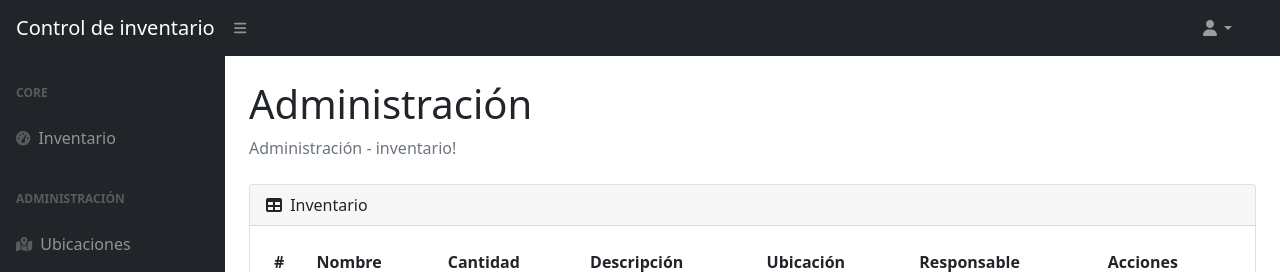
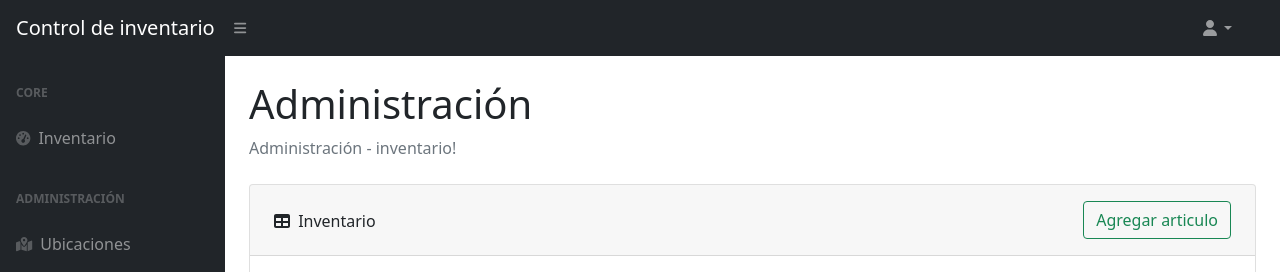
Before and after one commit to EduardoRu/controlInventario, a PHP site: page / in a window 1280 px wide. Shown: the top 272 px of the page. Run offline with PHP 8.4, Linux system fonts and the light colour scheme; data that the repository does not hold is empty; some libraries are stand-ins or nearby versions.

Commit message:
Agregación y adaptación para el inventario

```diff
--- a/Index.php
+++ b/Index.php
@@ -55,9 +55,15 @@
                             <li class="breadcrumb-item active">Administración - inventario!</li>
                         </ol>
                         <div class="card mb-4">
-                            <div class="card-header">
-                                <i class="fas fa-table me-1"></i>
-                                Inventario
+                            <div class="card-header d-flex">
+                                <div class="p-2 flex-grow-1 mt-2">
+                                    <i class="fas fa-table me-1"></i> Inventario
+                                </div>
+                                <div class="p-2">
+                                    <a type="button" class="btn btn-outline-success" href="./crear_articulo.php">
+                                        Agregar articulo
+                                    </a>
+                                </div>
                             </div>
                             <div class="card-body table-responsive-xl">
                                 <table id="datatablesSimple" class="table table-striped">
@@ -85,7 +91,7 @@
                                                     <td><?php echo escapar($fila['nom_ubicacion']) ?></td>
                                                     <td><?php echo escapar($fila['nom_personal']) ?></td>
                                                     <td>
-                                                        <a class="btn" href="<?= 'borrar.php?id=' . escapar($fila["id_articulo"]) ?>">🗑️Borrar</a>
+                                                        <a class="btn" href="<?= 'borrar.php?id=' . escapar($fila["id_articulo"]).'&table=articulo' ?>">🗑️Borrar</a>
                                                         <a class="btn" href="<?= 'editar.php?id=' . escapar($fila["id_articulo"]) ?>">✏️Editar</a>
                                                     </td>
                                                 </tr>
```
Also changed, not shown: borrar.php (+9 -1 lines), crear_articulo.php (+16 -12 lines), empleado.php (+9 -3 lines), ubicacion.php (+10 -3 lines).
